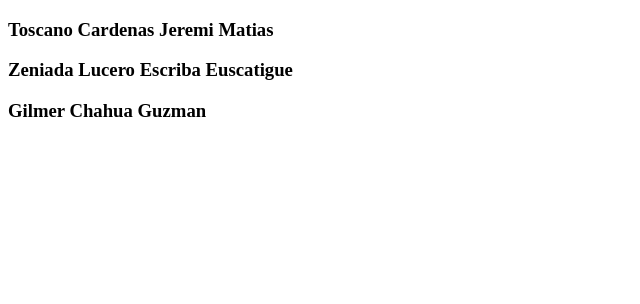
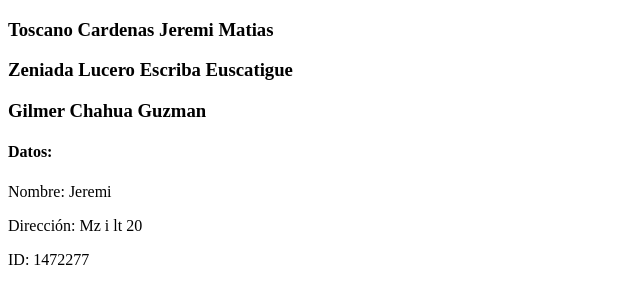
Before and after one commit to grupo12025/Node.js, a plain HTML site: page index.html in a window 1280 px wide. Shown: the whole page, without its empty margins (0-640 px from the left). Drawn offline with Linux system fonts and the light colour scheme.

Commit message:
Consume datajs for index.hmtl

```diff
--- a/index.html
+++ b/index.html
@@ -9,5 +9,14 @@
     <h3>Toscano Cardenas Jeremi Matias</h3>
     <h3>Zeniada Lucero Escriba Euscatigue</h3>
     <h3>Gilmer Chahua Guzman</h3>
+
+
+    <h4>Datos:</h4>
+    <p>Nombre: <span id="nombre"></span></p>
+    <p>Dirección: <span id="direccion"></span></p>
+    <p>ID: <span id="id"></span></p>
+
+
+    <script src="project_node/data.js"></script>
 </body>
 </html>
--- /dev/null
+++ b/project_node/data.js
@@ -0,0 +1,18 @@
+// Declarar datos fijos
+const datos = {
+    nombre: "Jeremi",
+    direccion: "Mz i lt 20",
+    id: "1472277"
+  };
+
+
+
+  // Mostrar los datos en la consola (esto se verá en el navegador)
+  console.log("Nombre:", datos.nombre);
+  console.log("Dirección:", datos.direccion);
+  console.log("ID:", datos.id);
+
+  // Insertar los datos en el HTML
+  document.getElementById("nombre").innerHTML = datos.nombre;
+  document.getElementById("direccion").innerHTML = datos.direccion;
+  document.getElementById("id").innerHTML = datos.id;
--- a/project_node/package.json
+++ b/project_node/package.json
@@ -11,6 +11,7 @@
   "author": "",
   "license": "ISC",
   "dependencies": {
-    "chalk": "^5.4.1"
+    "chalk": "^5.4.1",
+    "express": "^5.1.0"
   }
 }
```
Also changed, not shown: 2 other files.
